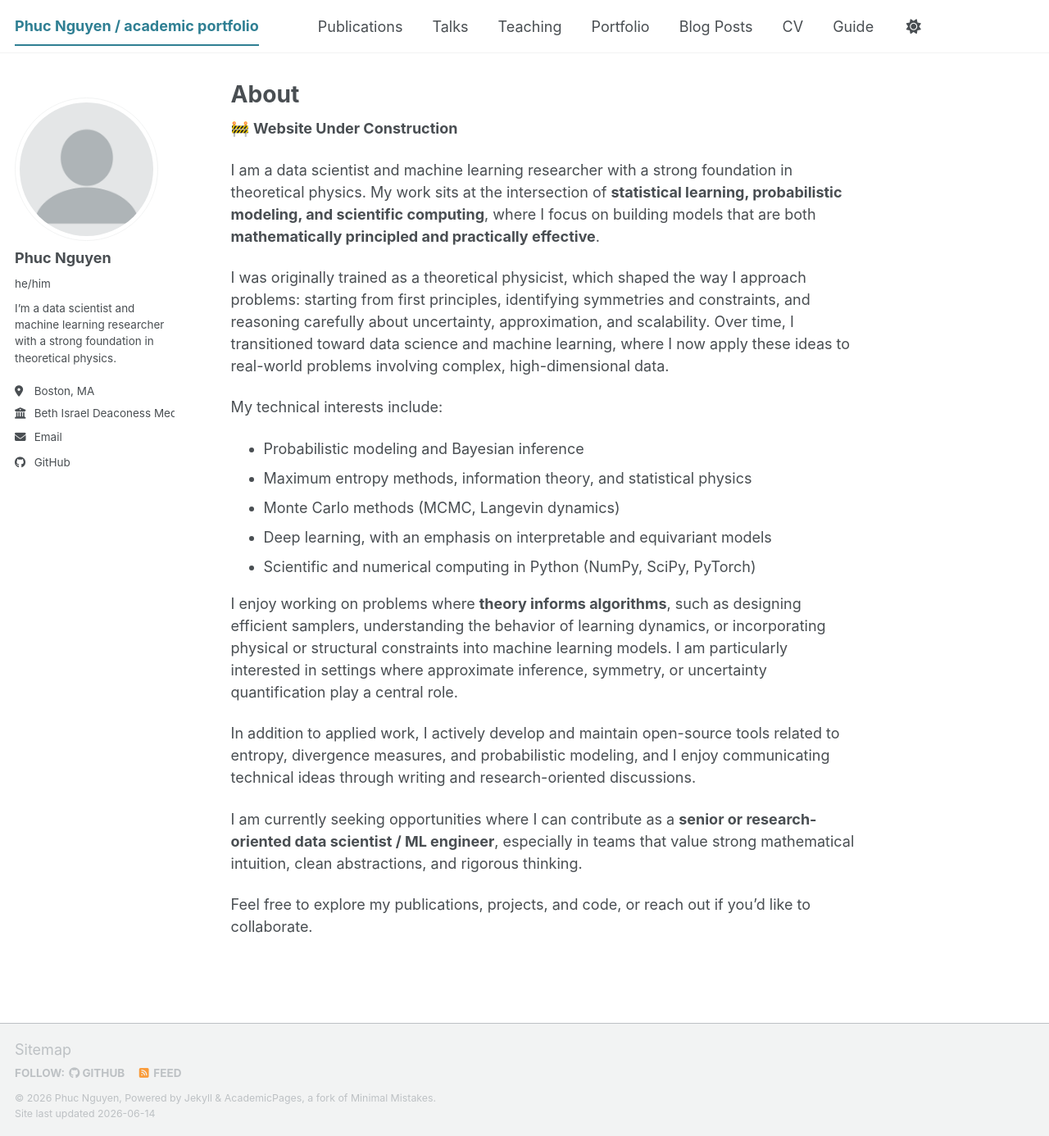
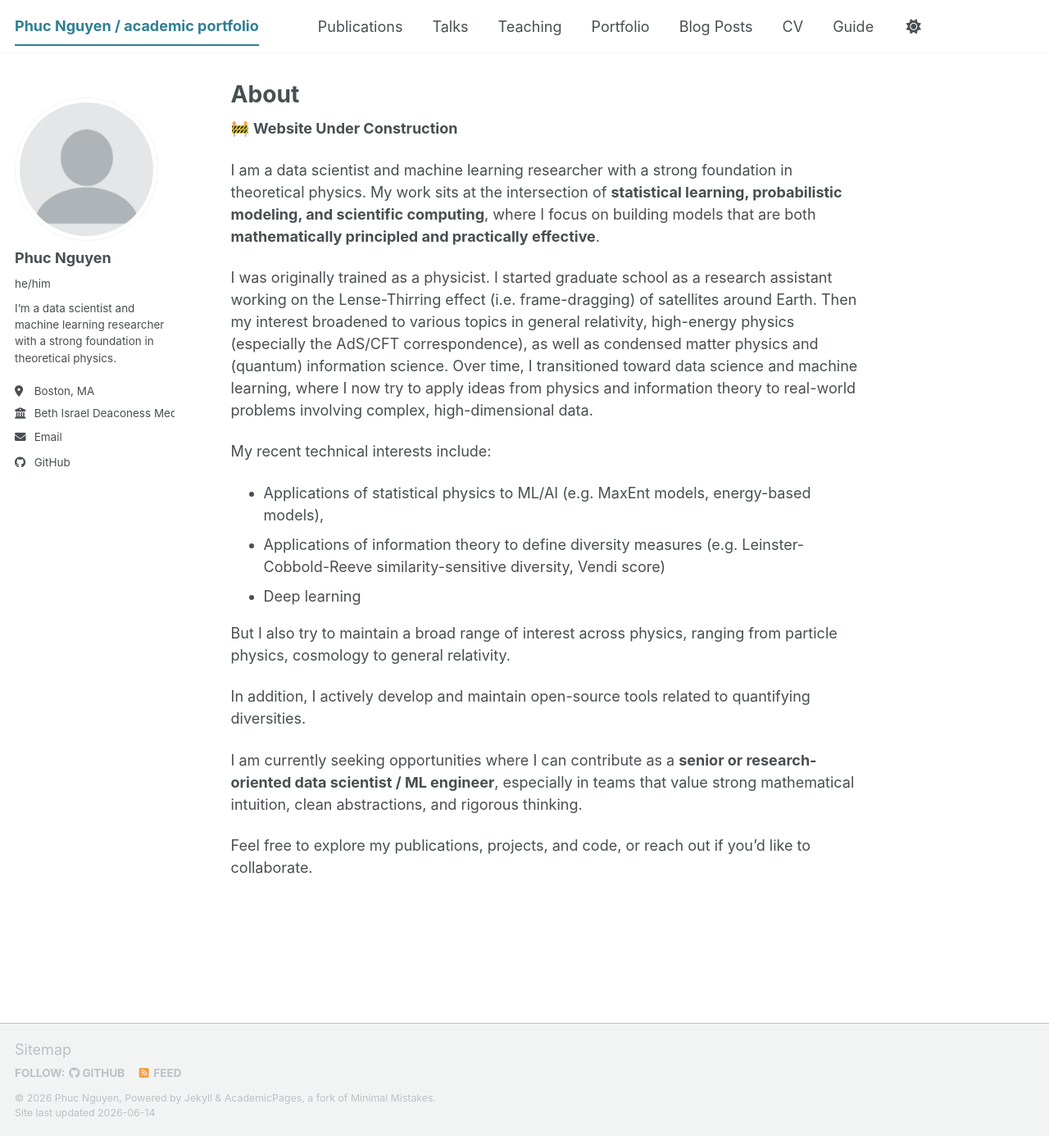
Before and after one commit to nhongphuc/nhongphuc.github.io, a Jekyll site: the page built from _pages/about.md, in a window 1280 px wide and 1386 px high. Shown: the whole window at 82% size. Built offline with Jekyll 4.4.1, drawn with Linux system fonts in a browser that asks for light colours; a script bundle is joined from its source files by our own code; library files that are not in the unit come from our copies.

Commit message:
Update about page with revised background and interests
Revised personal background and technical interests, emphasizing applications of physics to machine learning and open-source contributions.

```diff
--- a/_pages/about.md
+++ b/_pages/about.md
@@ -7,18 +7,16 @@ author_profile: true
 
 I am a data scientist and machine learning researcher with a strong foundation in theoretical physics. My work sits at the intersection of **statistical learning, probabilistic modeling, and scientific computing**, where I focus on building models that are both **mathematically principled and practically effective**.
 
-I was originally trained as a theoretical physicist, which shaped the way I approach problems: starting from first principles, identifying symmetries and constraints, and reasoning carefully about uncertainty, approximation, and scalability. Over time, I transitioned toward data science and machine learning, where I now apply these ideas to real-world problems involving complex, high-dimensional data.
+I was originally trained as a physicist. I started graduate school as a research assistant working on the Lense-Thirring effect (i.e. frame-dragging) of satellites around Earth. Then my interest broadened to various topics in general relativity, high-energy physics (especially the AdS/CFT correspondence), as well as condensed matter physics and (quantum) information science. Over time, I transitioned toward data science and machine learning, where I now try to apply ideas from physics and information theory to real-world problems involving complex, high-dimensional data.
 
-My technical interests include:
-- Probabilistic modeling and Bayesian inference
-- Maximum entropy methods, information theory, and statistical physics
-- Monte Carlo methods (MCMC, Langevin dynamics)
-- Deep learning, with an emphasis on interpretable and equivariant models
-- Scientific and numerical computing in Python (NumPy, SciPy, PyTorch)
+My recent technical interests include:
+- Applications of statistical physics to ML/AI (e.g. MaxEnt models, energy-based models),
+- Applications of information theory to define diversity measures (e.g. Leinster-Cobbold-Reeve similarity-sensitive diversity, Vendi score)
+- Deep learning
 
-I enjoy working on problems where **theory informs algorithms**, such as designing efficient samplers, understanding the behavior of learning dynamics, or incorporating physical or structural constraints into machine learning models. I am particularly interested in settings where approximate inference, symmetry, or uncertainty quantification play a central role.
+But I also try to maintain a broad range of interest across physics, ranging from particle physics, cosmology to general relativity.
 
-In addition to applied work, I actively develop and maintain open-source tools related to entropy, divergence measures, and probabilistic modeling, and I enjoy communicating technical ideas through writing and research-oriented discussions.
+In addition, I actively develop and maintain open-source tools related to quantifying diversities.
 
 I am currently seeking opportunities where I can contribute as a **senior or research-oriented data scientist / ML engineer**, especially in teams that value strong mathematical intuition, clean abstractions, and rigorous thinking.
 
```
